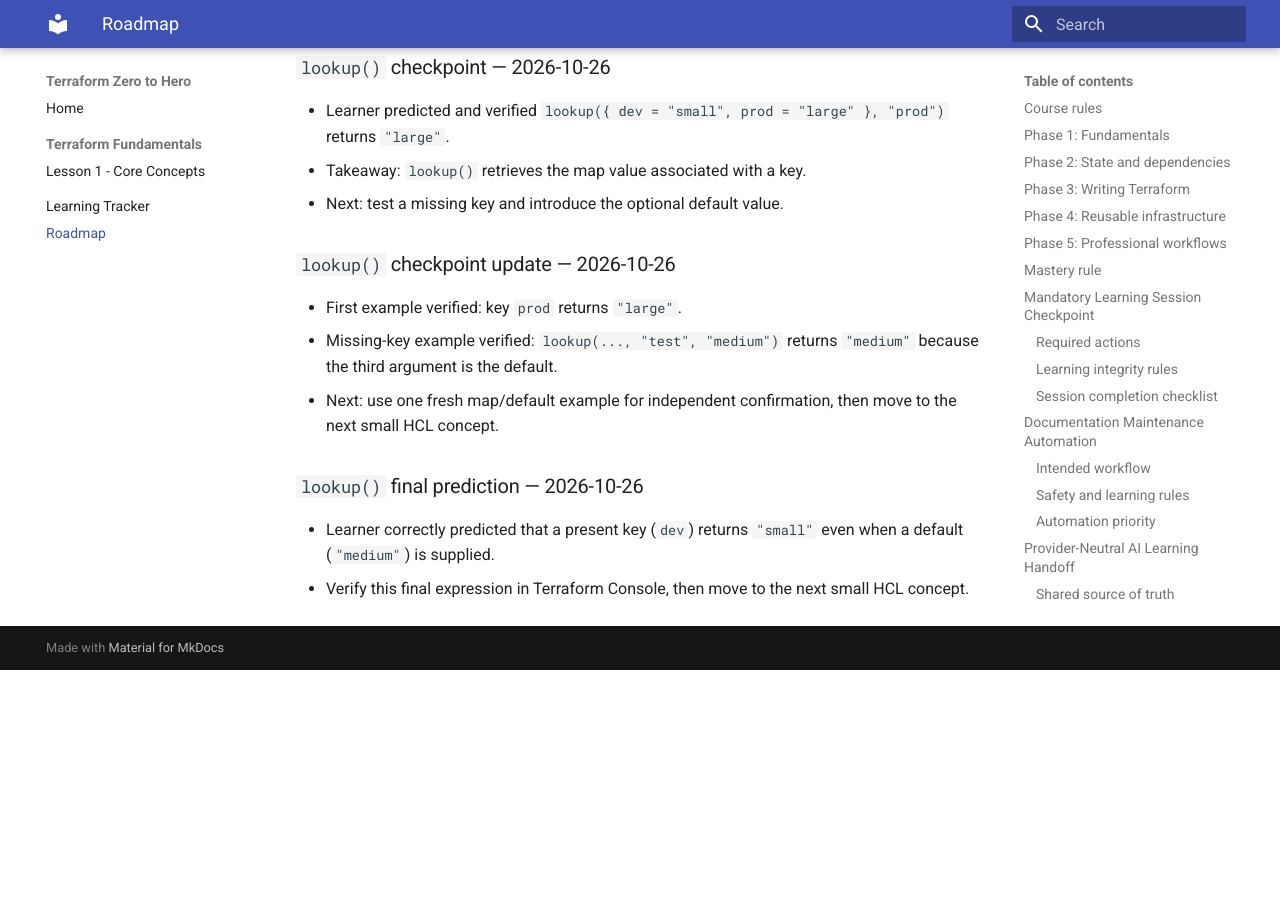
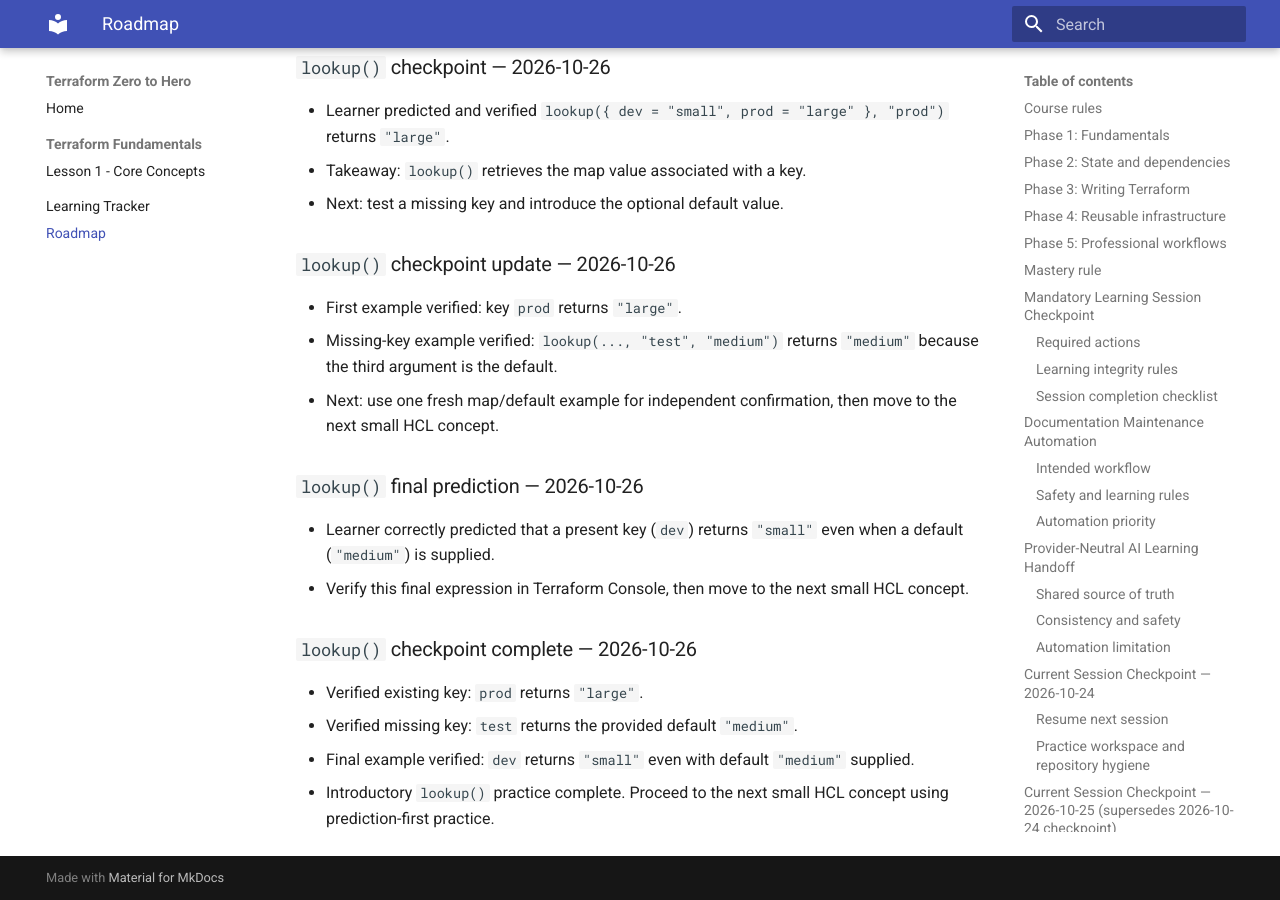
Before and after one commit to pshewale-dev/terraform-azure-lab, an MkDocs documentation site: the page built from docs/LEARNING-ROADMAP.md, in a window 1280 px wide and 900 px high, scrolled down 10156 px. Built offline with MkDocs 1.6.1 and Material for MkDocs 9.7.7, drawn with Linux system fonts in a browser that asks for light colours; before the commit the page ends 10826 px from its top, so only the background shows below that.

Commit message:
docs: complete lookup function checkpoint

```diff
--- a/docs/LEARNING-ROADMAP.md
+++ b/docs/LEARNING-ROADMAP.md
@@ -281,3 +281,10 @@ Proceed to the next small HCL concept using prediction-first practice, one conce
 ### `lookup()` final prediction — 2026-10-26
 - Learner correctly predicted that a present key (`dev`) returns `"small"` even when a default (`"medium"`) is supplied.
 - Verify this final expression in Terraform Console, then move to the next small HCL concept.
+
+
+### `lookup()` checkpoint complete — 2026-10-26
+- Verified existing key: `prod` returns `"large"`.
+- Verified missing key: `test` returns the provided default `"medium"`.
+- Final example verified: `dev` returns `"small"` even with default `"medium"` supplied.
+- Introductory `lookup()` practice complete. Proceed to the next small HCL concept using prediction-first practice.
```
